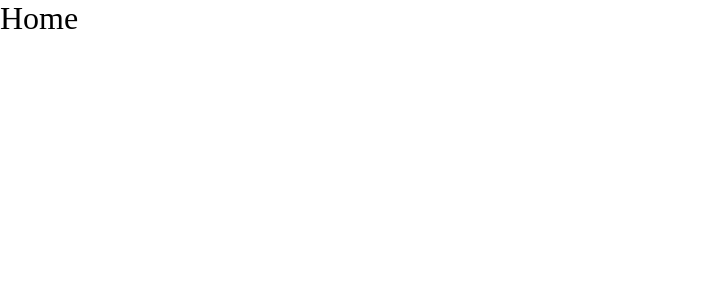
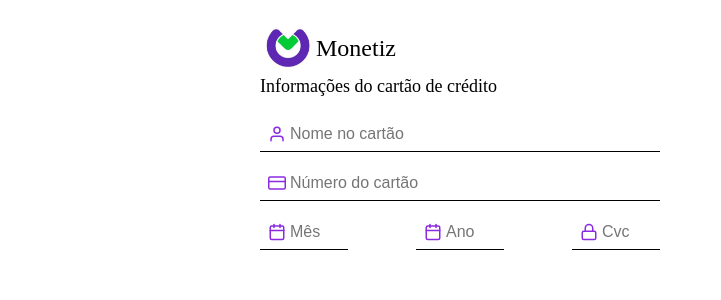
Before and after one commit to otavioomota/monetiz_fe, a React (Create React App) app: page / in a window 1280 px wide. Shown: the top 300 px of the page, without its empty margins (0-721 px from the left). Built offline with nearby package versions, Linux system fonts and the light colour scheme.

Commit message:
Formulario do cartao de credito

```diff
--- a/package.json
+++ b/package.json
@@ -33,6 +33,7 @@
     ]
   },
   "devDependencies": {
+    "react-icons": "^3.10.0",
     "styled-components": "^5.1.1"
   }
 }
--- a/src/pages/Home/index.js
+++ b/src/pages/Home/index.js
@@ -1,11 +1,89 @@
-import React from 'react';
+import React, { useState } from 'react';
+import {
+  FiUser,
+  FiCreditCard,
+  FiCalendar,
+  FiLock
+} from 'react-icons/fi'
 
-import { Container } from './styles'
+import monetiz from '../../assets/monetiz.jpg';
+
+import {
+  Container,
+  Header,
+  CardContainer,
+  CardInformations,
+  CardInformationsSecundary
+} from './styles'
 
 function Home(){
+
+  const [cardHolder, setCardHolder] = useState('');
+  const [cardNumber, setCardNumber] = useState('');
+  const [cardMonthValidity, setCardMonthValidity] = useState('')
+  const [cardYearValidity, setCardYearValidity] = useState('')
+  const [cvc, setCvc] = useState('')
+
   return (
    <Container>
-      <h1>Home</h1>
+      <Header>
+        <img src={monetiz} alt='Monetiz'/>
+        <h2>Monetiz</h2>
+      </Header>
+
+      <CardContainer>
+        <CardInformations>
+            <span>Informações do cartão de crédito</span>
+
+            <div>
+              <FiUser size={18}/>
+              <input
+                onChange={e => setCardHolder(e.target.value)}
+                placeholder='Nome no cartão'
+                type='text'
+              />
+            </div>
+
+            <div>
+              <FiCreditCard size={18}/>
+              <input
+                onChange={e => setCardNumber(e.target.value)}
+                placeholder='Número do cartão'
+                type='text'
+              />
+            </div>
+
+            <CardInformationsSecundary>
+              <div>
+                <FiCalendar size={18}/>
+                <input
+                  onChange={e => setCardMonthValidity(e.target.value)}
+                  placeholder='Mês'
+                  type='text'
+                />
+              </div>
+
+              <div>
+                <FiCalendar size={18}/>
+                <input
+                  onChange={e => setCardYearValidity(e.target.value)}
+                  placeholder='Ano'
+                  type='text'
+                />
+              </div>
+
+              <div>
+                <FiLock size={18}/>
+                <input
+                  onChange={e => setCvc(e.target.value)}
+                  placeholder='Cvc'
+                  type='text'
+                />
+              </div>
+            </CardInformationsSecundary>
+
+        </CardInformations>
+      </CardContainer>
    </Container>
   )
 }
--- a/src/pages/Home/styles.js
+++ b/src/pages/Home/styles.js
@@ -1,4 +1,73 @@
 import styled from 'styled-components';
 
 
-export const Container = styled.div``
+export const Container = styled.div`
+  width: 100%;
+  max-width: 800px;
+  padding: 20px;
+  margin: 0 auto;
+`
+
+export const Header = styled.header`
+  /* background-color: #312E38; */
+  display: flex;
+  justify-content: flex-start;
+  align-items: center;
+  width: 100%;
+
+  img {
+    height: 56px;
+    width: 56px;
+  }
+`
+
+
+export const CardContainer = styled.div``
+export const CardInformations = styled.form`
+
+  max-width: 400px;
+
+  span {
+    font-size: 18px;
+    font-weight: 500;
+  }
+
+  div {
+    display: flex;
+    align-items: center;
+    padding: 8px;
+    margin-top: 20px;
+    border-bottom: 1px solid black;
+
+    input {
+      border: 0;
+      flex: 1;
+      margin-left: 4px;
+    }
+
+    svg {
+      color:#8A2BE2;
+    }
+
+    & + div {
+      margin-top: 14px;
+    }
+  }
+`
+
+export const CardInformationsSecundary = styled.div`
+  display: flex;
+  border: 0 !important;
+  justify-content: space-between;
+  align-items: center;
+  padding: 0 !important;
+  div {
+    margin-top: 0 !important;
+    input {
+      border: 0;
+      flex: 1;
+      margin-left: 4px;
+      width: 50px;
+    }
+  }
+`
```
Also changed, not shown: src/assets/monetiz.jpg (added), 1 other file (tests, documents, lock files or other folders).
